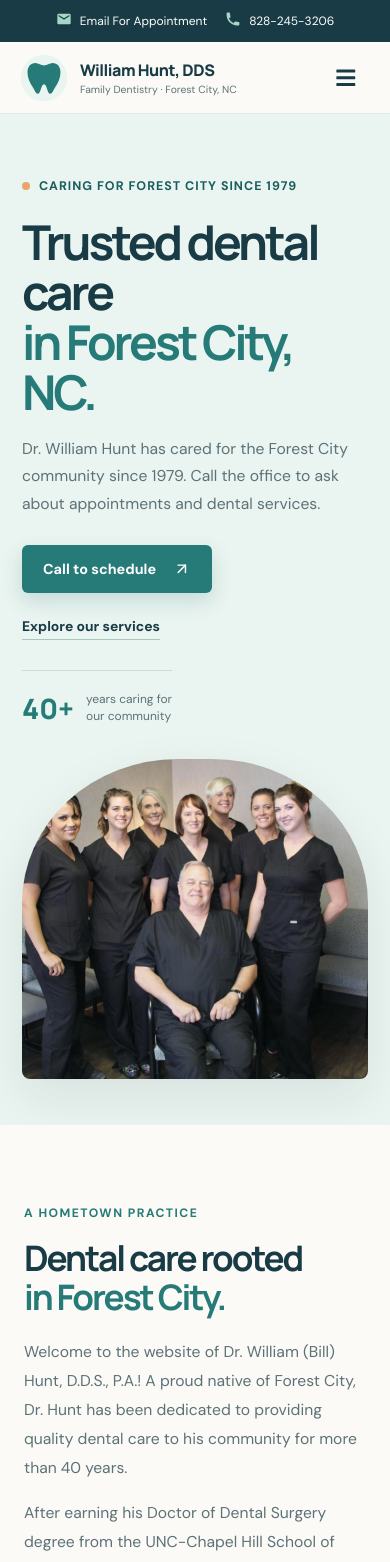
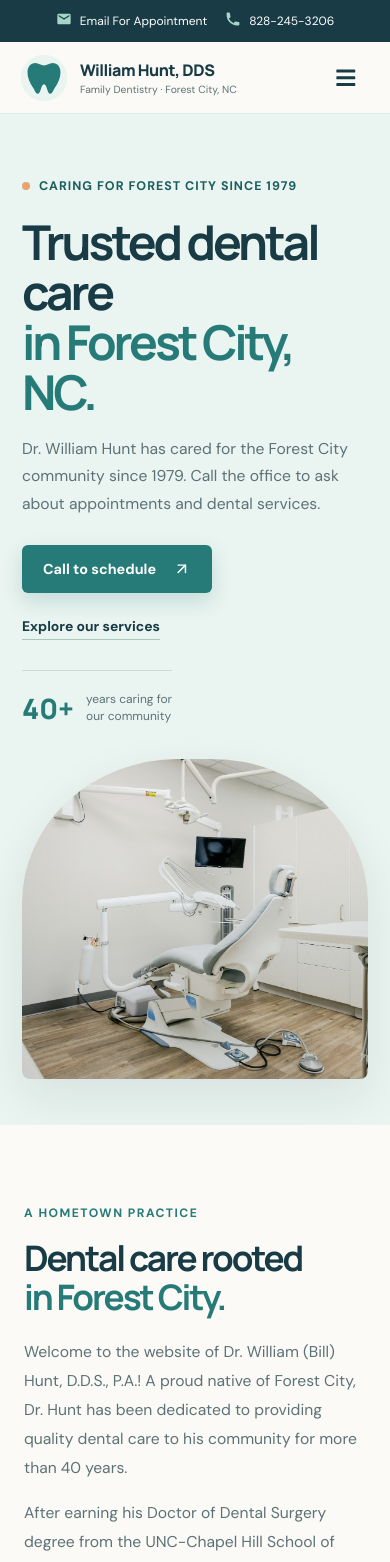
Before and after one commit to dchen8419/William_Hunt_DDS, a React (Create React App) app: page / in a window 390 px wide. Shown: the top 1562 px of the page. Built offline with nearby package versions, Linux system fonts and the light colour scheme.

Commit message:
updated mobile and images

```diff
--- a/src/components/about/About.css
+++ b/src/components/about/About.css
@@ -10,5 +10,8 @@
 .about-link span { color: var(--teal); }
 @media (max-width: 760px) {
   .about-container { grid-template-columns: 1fr; gap: 42px; padding: 76px 24px; }
-  .about_img_container { display: none; }
+  .about-copy { order: 1; }
+  .about_img_container { order: 2; width: min(100%, 430px); margin: 12px auto 0; }
+  .about_img_container::before { width: 72%; height: 82%; top: -12px; left: -12px; }
+  .about_pic { height: clamp(300px, 90vw, 380px); }
 }
--- a/src/components/banner/Banner.css
+++ b/src/components/banner/Banner.css
@@ -23,7 +23,8 @@
 .hero-note { display: flex; align-items: center; gap: 12px; margin-top: 42px; padding-top: 18px; border-top: 1px solid #cbded5; width: max-content; }
 .hero-note strong { font: 800 1.75rem 'Manrope', sans-serif; color: var(--teal); }
 .hero-note span { color: var(--muted); font-size: .75rem; line-height: 1.4; }
-.hero-image { min-height: 430px; border-radius: 48% 48% 8px 8px; background: linear-gradient(180deg, rgba(20,58,60,.02), rgba(20,58,60,.12)), url('../../assets/banner_pic.png') center 43% / cover; box-shadow: var(--shadow); }
+/* Photo: Kari Bjorn Photography, Unsplash: https://unsplash.com/photos/a-dental-room-with-a-desk-and-chairs-Fdku_oMrDvk */
+.hero-image { min-height: 430px; border-radius: 48% 48% 8px 8px; background: linear-gradient(180deg, rgba(20,58,60,.02), rgba(20,58,60,.12)), url('../../assets/dental-office-hero.jpg') center 43% / cover; box-shadow: var(--shadow); }
 @media (max-width: 760px) {
   .banner_container { grid-template-columns: 1fr; gap: 32px; padding: 60px 22px 46px; }
   .hero-content { max-width: 560px; }
--- a/src/components/banner/Banner.jsx
+++ b/src/components/banner/Banner.jsx
@@ -15,7 +15,7 @@ function Banner() {
                 </div>
                 <div className="hero-note"><strong>40+</strong><span>years caring for<br />our community</span></div>
             </div>
-            <div className="hero-image" role="img" aria-label="A welcoming dental practice" />
+            <div className="hero-image" role="img" aria-label="Stock photo of a dental treatment room" />
         </section>
     )
 }
```
Also changed, not shown: src/assets/dental-office-hero.jpg (added).
